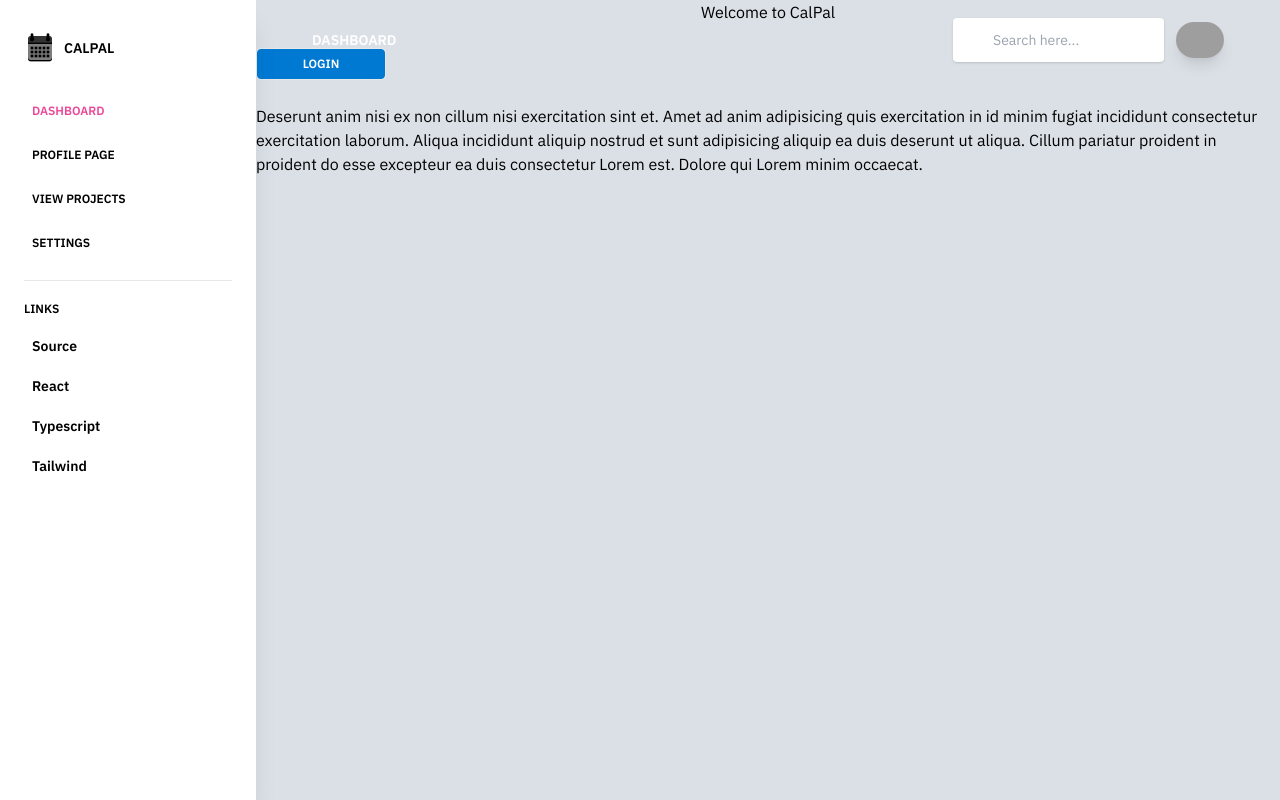
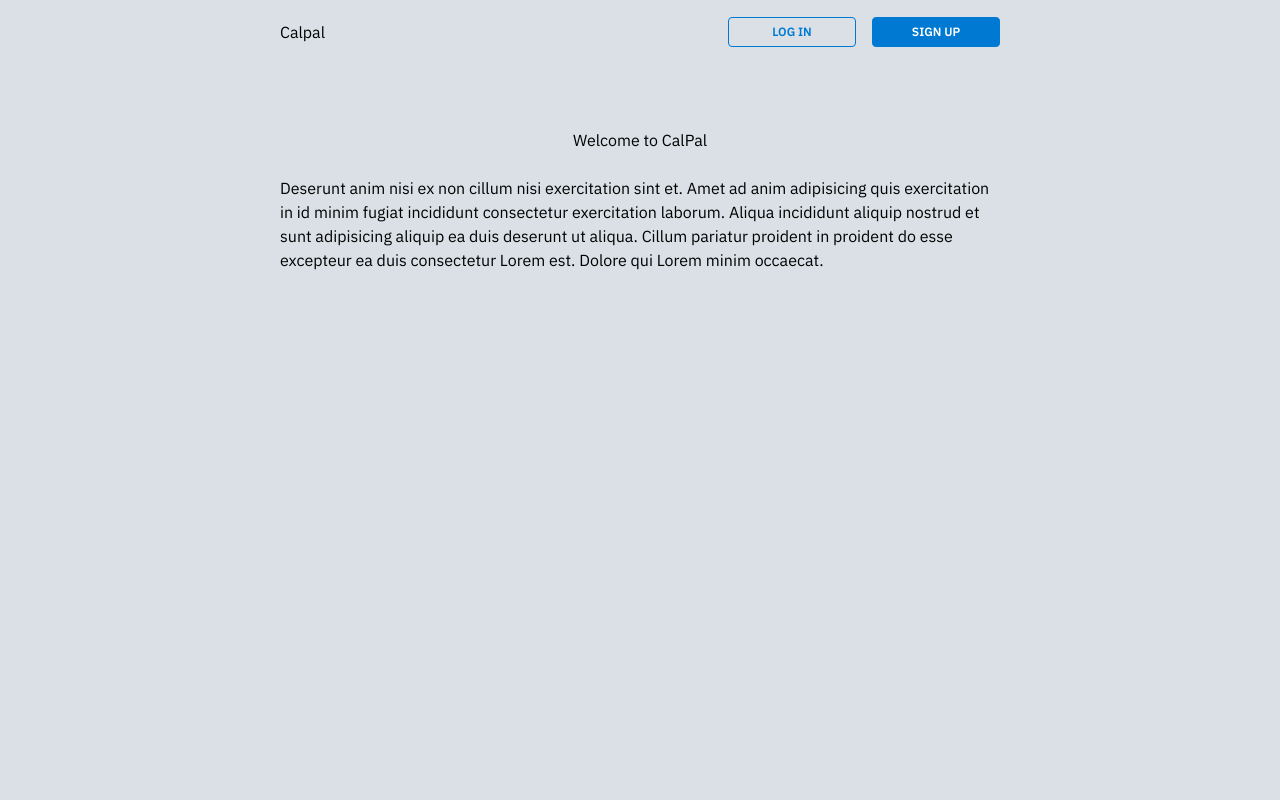
Before and after one commit to CalendarPal/calpal, a Next.js app in the folder project-client/: page /welcome in a window 1280 px wide. Built offline with nearby package versions, Linux system fonts and the light colour scheme; grey boxes are pictures that could not be loaded.

Commit message:
Making sure navbar and sidebar dont appear for an unauthorized user
Signed-off-by: ReeceDonovan <reecedonovan99@gmail.com>

```diff
--- a/project-client/src/components/Navbar.tsx
+++ b/project-client/src/components/Navbar.tsx
@@ -1,8 +1,15 @@
+import { useRouter } from "next/router";
 import React from "react";
 
 import UserDropdown from "./UserDropdown";
 
 function Navbar() {
+  const router = useRouter();
+
+  if (router.pathname === "/welcome") {
+    return <></>;
+  }
+
   return (
     <>
       {/* Navbar */}
--- a/project-client/src/components/Sidebar.tsx
+++ b/project-client/src/components/Sidebar.tsx
@@ -1,10 +1,17 @@
 import Link from "next/link";
+import { useRouter } from "next/router";
 import React from "react";
 
 import NotificationDropdown from "./NotificationDropdown";
 import UserDropdown from "./UserDropdown";
 
 export default function Sidebar() {
+  const router = useRouter();
+
+  if (router.pathname === "/welcome") {
+    return <></>;
+  }
+
   const [collapseShow, setCollapseShow] = React.useState("hidden");
   return (
     <>
--- a/project-client/src/pages/welcome.tsx
+++ b/project-client/src/pages/welcome.tsx
@@ -1,5 +1,8 @@
+import Link from "next/link";
 import { useRouter } from "next/router";
-import React from "react";
+import React, { useEffect, useState } from "react";
+
+import { useAuth } from "../store/auth";
 
 const Welcome: React.FC = (props: any) => {
   const Router = useRouter();
@@ -9,20 +12,81 @@ const Welcome: React.FC = (props: any) => {
     return null;
   }
 
+  // const { signOut } = useAuth();
+
+  const [loginWindow, setLoginWindow] = useState<Window | undefined>(undefined);
+  const history = useRouter();
+  const getUser = useAuth((state) => state.getUser);
+
+  if (loginWindow) {
+    loginWindow.onbeforeunload = async () => {
+      await getUser(false);
+      history.push("/");
+    };
+  }
+
+  useEffect(() => {
+    return () => {
+      if (loginWindow) {
+        loginWindow.close();
+      }
+    };
+  });
+
+  const openLoginWindow = () => {
+    const popUp = window.open(
+      "http://calpal.test/account/authenticate?loginOnly",
+      "_blank"
+    );
+    setLoginWindow(popUp ?? undefined);
+    history.reload();
+  };
+
+  const openRegisterWindow = () => {
+    const popUp = window.open(
+      "http://calpal.test/account/authenticate?registerOnly",
+      "_blank"
+    );
+    setLoginWindow(popUp ?? undefined);
+    history.reload();
+  };
+
   return (
     <React.Fragment>
-      <h1 className="text-center title">Welcome to CalPal</h1>
-      <div className="mt-6 button">
-        <button className="w-32 py-1 leading-5 blue button">Login</button>
+      <div className="px-6 md:mr-64">
+        <div className="top-0 flex items-center justify-between h-16">
+          <h1>Calpal</h1>
+          <div className="flex">
+            <Link href="#">
+              <a
+                className="w-32 py-1 mr-4 leading-5 hollow blue button"
+                onClick={() => openLoginWindow()}
+              >
+                log in
+              </a>
+            </Link>
+            <Link href="#">
+              <a
+                className="w-32 py-1 leading-5 blue button"
+                onClick={() => openRegisterWindow()}
+              >
+                sign up
+              </a>
+            </Link>
+          </div>
+        </div>
+        <div className="w-full pt-16 mx-auto h-96">
+          <h1 className="text-center title">Welcome to CalPal</h1>
+          <p className="mt-6 has-text-centered">
+            Deserunt anim nisi ex non cillum nisi exercitation sint et. Amet ad
+            anim adipisicing quis exercitation in id minim fugiat incididunt
+            consectetur exercitation laborum. Aliqua incididunt aliquip nostrud
+            et sunt adipisicing aliquip ea duis deserunt ut aliqua. Cillum
+            pariatur proident in proident do esse excepteur ea duis consectetur
+            Lorem est. Dolore qui Lorem minim occaecat.
+          </p>
+        </div>
       </div>
-      <p className="mt-6 has-text-centered">
-        Deserunt anim nisi ex non cillum nisi exercitation sint et. Amet ad anim
-        adipisicing quis exercitation in id minim fugiat incididunt consectetur
-        exercitation laborum. Aliqua incididunt aliquip nostrud et sunt
-        adipisicing aliquip ea duis deserunt ut aliqua. Cillum pariatur proident
-        in proident do esse excepteur ea duis consectetur Lorem est. Dolore qui
-        Lorem minim occaecat.
-      </p>
     </React.Fragment>
   );
 };
```
